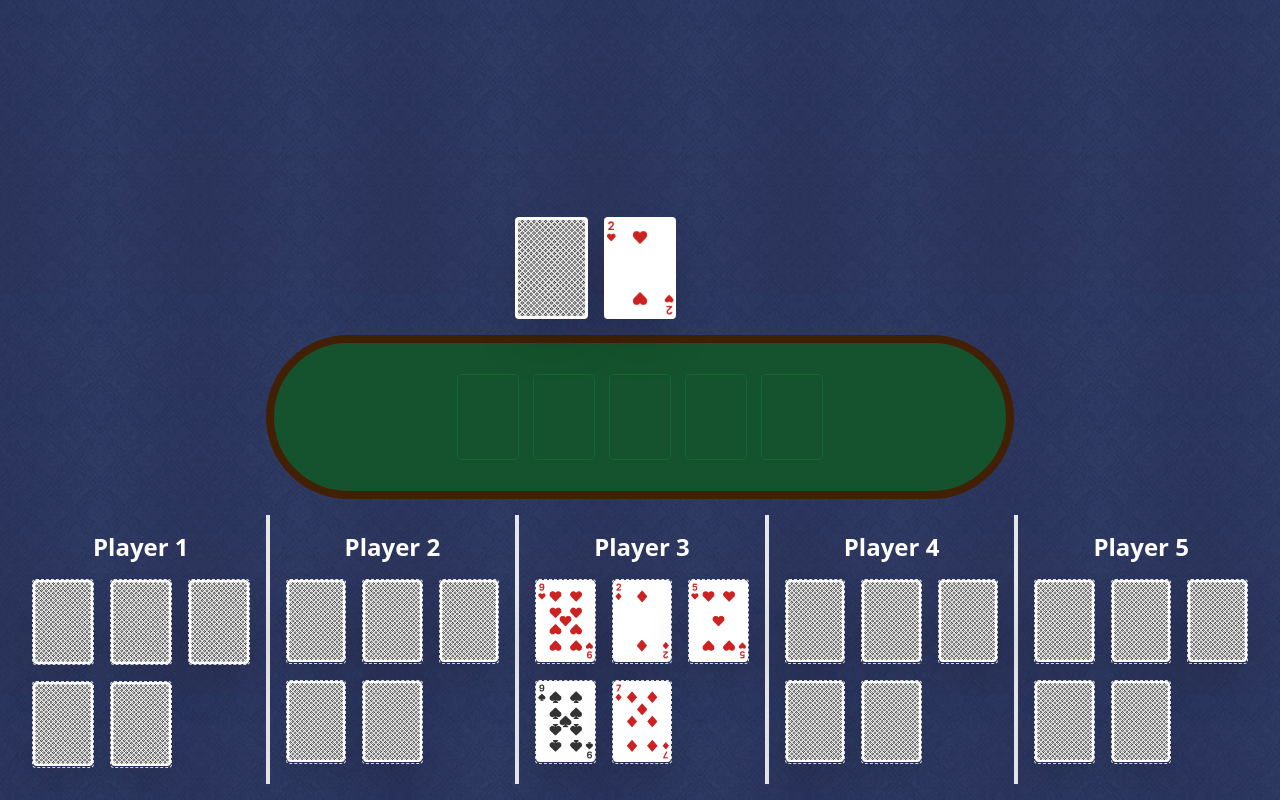
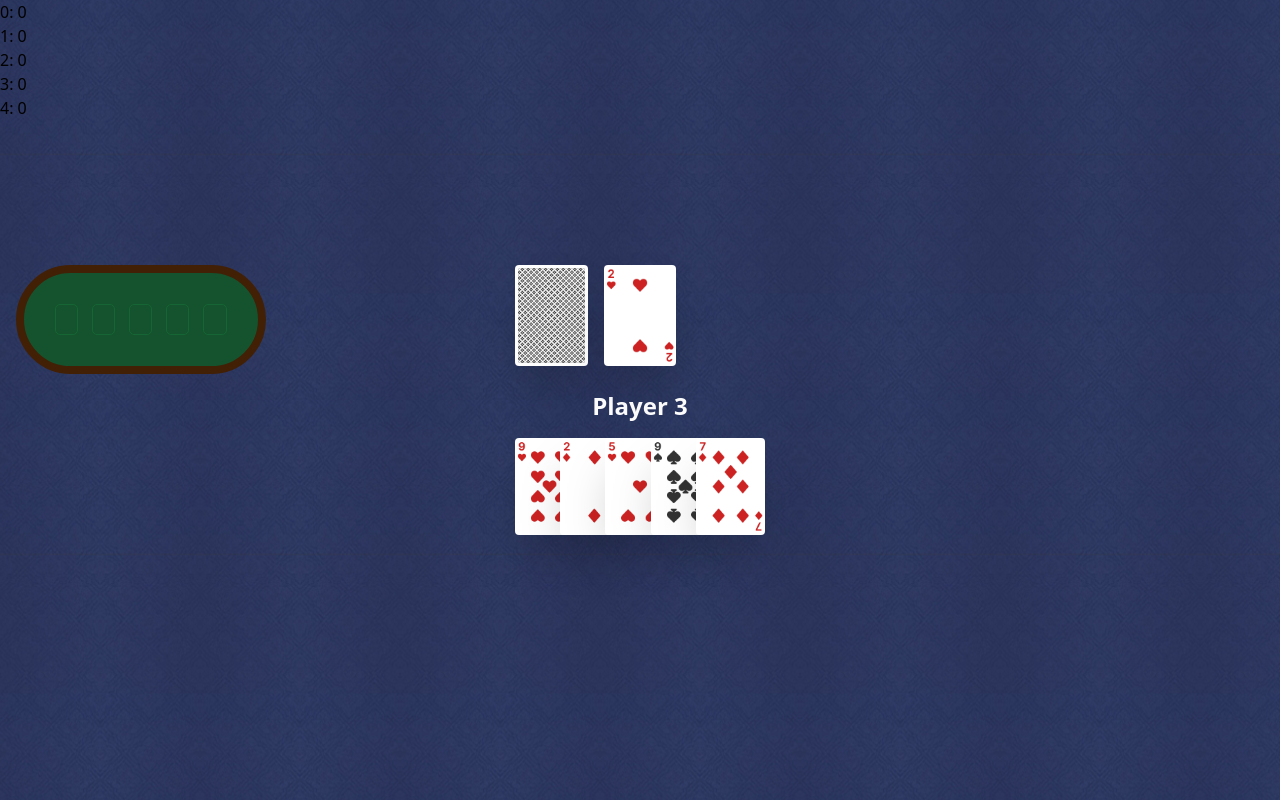
Before and after one commit to danielfeather/twety-five, a React (Create React App) app: page /games/13b56b64-14df-4efa-8edf-567d80291c27 in a window 1280 px wide. Built offline with nearby package versions, Linux system fonts and the light colour scheme; the HTML template or start-up script is replaced by a standard one.

Commit message:
started shifting components around

```diff
--- a/src/components/Lift.tsx
+++ b/src/components/Lift.tsx
@@ -138,19 +138,13 @@ const Lift: FC<LiftProps> = ({ players, player, trump, onPlay, onFinish }) => {
             <Table cards={table} players={players}></Table>
             <div className="col-span-5 grid grid-flow-row grid-cols-5">
                 {
-                    players.map(
-                        (playerCards, playerNumber) => {
-                            return (
-                                <Player name={`Player ${playerNumber + 1}`} key={playerNumber}>
-                                    { playerCards.map((card, index) => (
-                                        <div className='border border-dashed aspect-[5/7] rounded' key={index}>
-                                            { card !== undefined ? getCard(card, index, playerNumber) : undefined }
-                                        </div>
-                                    )) }
-                                </Player>
-                            )
-                        }
-                    )
+                    <Player name={`Player ${player + 1}`} key={player}>
+                        { players[player].map((card, index) => (
+                            <div className='aspect-[5/7] last:mr-0 -mr-6 hover:mr-0  transition-all hover:-translate-y-2' key={index}>
+                                { card !== undefined ? getCard(card, index, player) : undefined }
+                            </div>
+                        )) }
+                    </Player>
                 }
             </div>
         </>
--- a/src/components/Player.tsx
+++ b/src/components/Player.tsx
@@ -1,4 +1,4 @@
-import React, { FC, PropsWithChildren } from 'react'
+import React, { Children, FC, PropsWithChildren } from 'react'
 
 interface PlayerProps {
     name: string,
@@ -7,10 +7,10 @@ interface PlayerProps {
 
 const Player: FC<PropsWithChildren<PlayerProps>> = ({ name, children }) => {
     return (
-        <div className="first:border-l-0 border-l-4 p-4">
+        <div className='col-start-3'>
             <h2 className="text-2xl font-bold text-center text-white mb-4">{name}</h2>
-            <div className="grid grid-cols-3 grid-flow-row gap-4">
-                { children }
+            <div className='flex'>
+                {children}
             </div>
         </div>
     )
--- a/src/components/Table.tsx
+++ b/src/components/Table.tsx
@@ -9,7 +9,7 @@ interface TableProps {
 const Table: FC<PropsWithChildren<TableProps & HTMLProps<HTMLDivElement>>> = ({ cards, players, ...props }) => {
 
     return (
-        <div className="col-span-3 col-start-2 row-start-2 grid grid-flow-row gap-4 grid-cols-9 p-8 bg-green-900 border-yellow-950 border-8 rounded-full shadow-inner-lg">
+        <div className="p-8 bg-green-900 border-yellow-950 border-8 rounded-full shadow-inner-lg">
             <div className={`grid grid-flow-row grid-cols-5 gap-4 col-start-3 col-end-8`} >
                 {
                     players.map((playerCards, playerNumber) => {
--- a/src/routes/Game.tsx
+++ b/src/routes/Game.tsx
@@ -9,14 +9,15 @@ const Game: FC = () => {
     const [discarded, setDiscarded] = useState<number>()
     const [players, setPlayers] = useState<number[][]>(Array(5).fill(Array(5).fill(undefined)))
     const [nextPlayer, setNextPlayer] = useState<number>(2)
-    const [score, setScore] = useState<{[id: number]: number}>([])
+    const [score, setScore] = useState<number[]>(Array(5).fill(0))
     const [lift, setLift] = useState<number>(0)
 
     function onFinishHandler(winner: number) {
-        setScore(prev => ({
-            ...prev,
-            [winner]: prev[winner] ? prev[winner] + 5 : 5
-        }))
+        setScore(prev => {
+            const newScore = [...prev]
+            newScore[winner] += 5
+            return newScore
+        })
         setLift(prev => prev + 1)
         setNextPlayer(winner)
     }
@@ -50,13 +51,13 @@ const Game: FC = () => {
     }, [players, trump])
 
     return (
-        <section className="p-4 h-full flex flex-wrap" style={{backgroundImage: "url('/images/wallpapers/vintage-wallpaper.webp')"}}>
-            <ul>
+        <section className="p-4 h-full flex flex-wrap items-center" style={{backgroundImage: "url('/images/wallpapers/vintage-wallpaper.webp')"}}>
+            <ul className='absolute top-0 left-0'>
                 {
-                    Object.keys(score).map(id => <li key={id}>{id}: {score[parseInt(id)]}</li>)
+                    score.map((score, index) => <li key={index}>{index}: {score}</li>)
                 }
             </ul>
-            <div className="mt-auto grid grid-cols-5 grid-flow-row w-full gap-y-4">
+            <div className="grid grid-cols-5 grid-flow-row w-full gap-y-4">
                 <Deck card={discarded} trump={ trump ? { card: trump, robbed: false } : undefined}></Deck>
                 { trump ? <Lift key={`${lift}`} players={players} player={nextPlayer} trump={trump} onPlay={onPlayHandler} onFinish={onFinishHandler} /> : undefined }
             </div>
```
